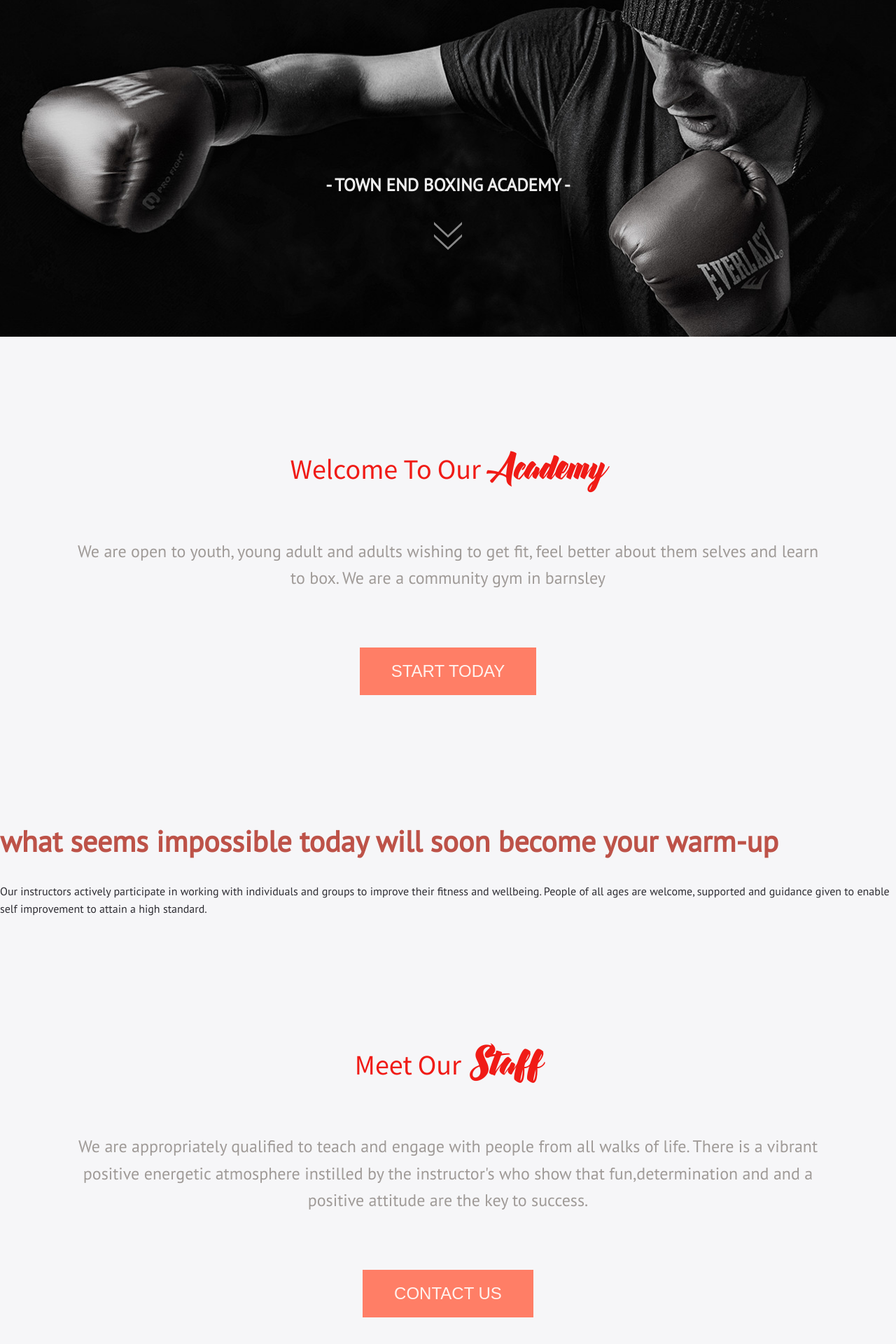
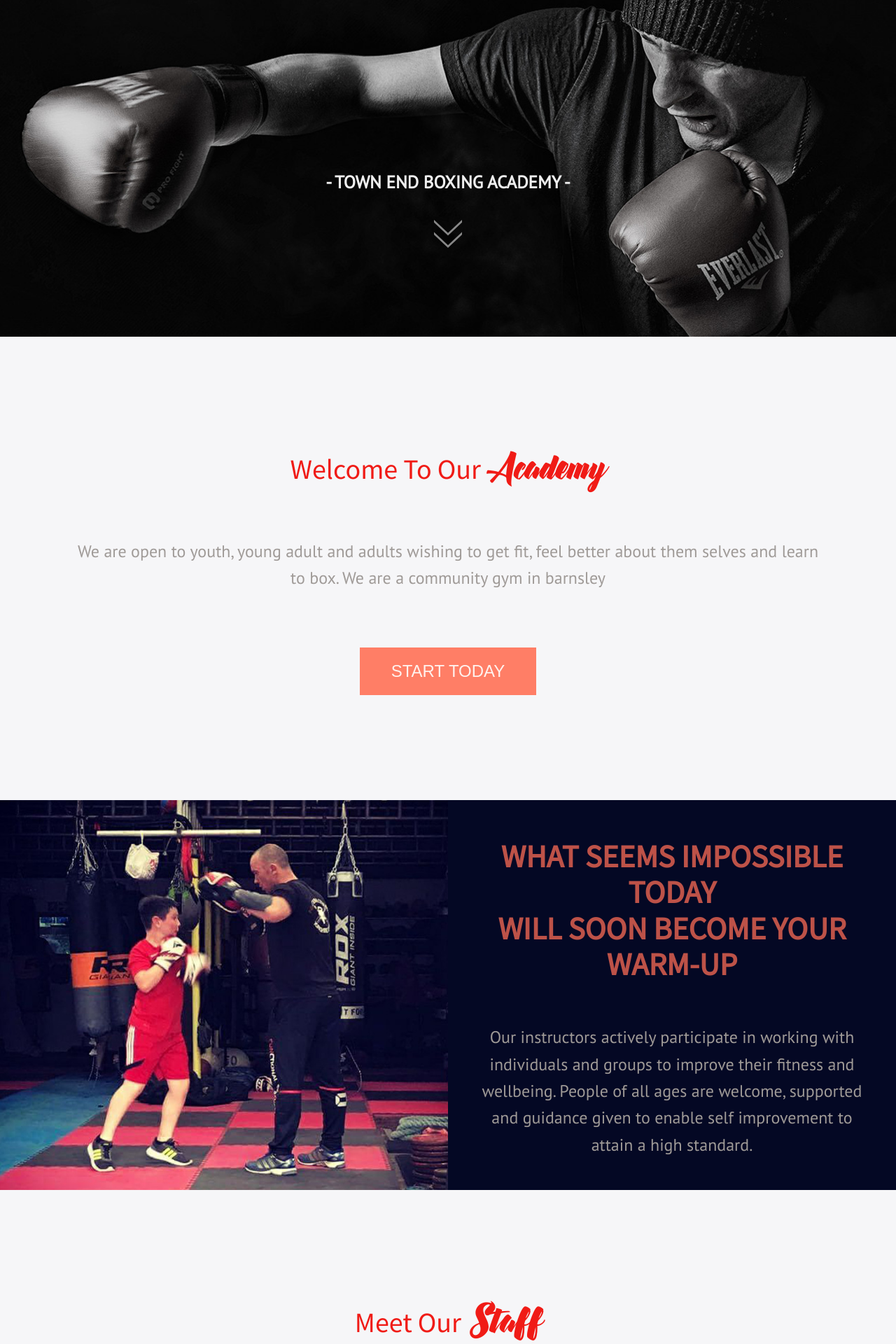
Before and after one commit to OziOcb/03_Project-box, a Jekyll site: the page built from index.html, in a window 1280 px wide. Shown: the part 401-2321 px from the top of the page at 70% size. Built offline with Jekyll 4.4.1, drawn with Linux system fonts in a browser that asks for light colours; nearby versions of some CDN libraries; Markdown is read by kramdown in place of the engine named in the settings.

Commit message:
finished Motto Section

```diff
--- a/_includes/motto.html
+++ b/_includes/motto.html
@@ -1 +1 @@
-<section class="motto"><h2 class="motto__fig">what seems impossible today will soon become your warm-up</h2><p class="motto__desc">Our instructors actively participate in working with individuals and groups to improve their fitness and wellbeing. People of all ages are welcome, supported and guidance given to enable self improvement to attain a high standard.</p></section>
+<section class="motto"><figure class="motto__fig"><img src="{{site.baseurl}}/assets/img/motto-img.jpg" alt="description" class="motto__fig-img"/></figure><div class="motto__wrap"><h2 class="motto__title">what seems impossible today<br>will soon become your warm-up</h2><p class="motto__desc">Our instructors actively participate in working with individuals and groups to improve their fitness and wellbeing. People of all ages are welcome, supported and guidance given to enable self improvement to attain a high standard.</p></div></section>
--- a/assets/css/1-base/_base.sass
+++ b/assets/css/1-base/_base.sass
@@ -103,9 +103,10 @@ body
 
 body
   background: $bg-color
-  font-size: 1.6rem
+  font-size: 2.4rem
   line-height: 1.6
   font-family: 'PT Sans', sans-serif
-  color: $text-color
+  color: #9f9a97
+  text-align: center
   -webkit-font-smoothing: antialiased
   -webkit-text-size-adjust: 100%
--- a/assets/css/4-layouts/_home.sass
+++ b/assets/css/4-layouts/_home.sass
@@ -18,7 +18,6 @@
   font-family: 'Source Sans Pro', sans-serif
   font-weight: 100
   text-transform: capitalize
-  text-align: center
   color: #f01b16
   margin-top: 7rem
   margin-bottom: 5rem
@@ -43,8 +42,6 @@
 
 .common__desc
   color: #9f9a97
-  text-align: center
-  font-size: 2.4rem
 
   max-width: 107rem
   margin-bottom: 5rem
--- a/assets/css/main.css
+++ b/assets/css/main.css
@@ -487,10 +487,11 @@ body {
 
 body {
   background: #F6F6F8;
-  font-size: 1.6rem;
+  font-size: 2.4rem;
   line-height: 1.6;
   font-family: 'PT Sans', sans-serif;
-  color: #2E2D33;
+  color: #9f9a97;
+  text-align: center;
   -webkit-font-smoothing: antialiased;
   -webkit-text-size-adjust: 100%; }
 
@@ -751,6 +752,74 @@ body {
     -webkit-transform: translateY(15%);
             transform: translateY(15%); } }
 
+.motto {
+  background: #040824;
+  text-align: center;
+  display: -webkit-box;
+  display: -ms-flexbox;
+  display: flex;
+  -webkit-box-orient: vertical;
+  -webkit-box-direction: normal;
+      -ms-flex-direction: column;
+          flex-direction: column; }
+  @media (min-width: 50.8125em) {
+    .motto {
+      -webkit-box-orient: horizontal;
+      -webkit-box-direction: normal;
+          -ms-flex-direction: row;
+              flex-direction: row; } }
+  .motto__fig {
+    margin: 0;
+    -webkit-box-flex: 1;
+        -ms-flex: 1;
+            flex: 1; }
+    @media (max-width: 50.75em) {
+      .motto__fig {
+        max-height: 40rem;
+        overflow: hidden; } }
+    .motto__fig-img {
+      width: 100%;
+      height: 100%;
+      -o-object-fit: cover;
+         object-fit: cover;
+      -o-object-position: 50% 50%;
+         object-position: 50% 50%; }
+  .motto__wrap {
+    -webkit-box-flex: 1;
+        -ms-flex: 1;
+            flex: 1;
+    display: -webkit-box;
+    display: -ms-flexbox;
+    display: flex;
+    -webkit-box-orient: vertical;
+    -webkit-box-direction: normal;
+        -ms-flex-direction: column;
+            flex-direction: column;
+    -webkit-box-align: center;
+        -ms-flex-align: center;
+            align-items: center;
+    -webkit-box-pack: center;
+        -ms-flex-pack: center;
+            justify-content: center; }
+  .motto__title {
+    font-family: 'Source Sans Pro', sans-serif;
+    font-size: 4.5rem;
+    text-transform: uppercase;
+    font-weight: 600;
+    margin-top: 6rem;
+    margin-bottom: 8rem; }
+    @media (min-width: 50.8125em) {
+      .motto__title {
+        margin-top: 2rem;
+        margin-bottom: 5rem;
+        max-width: 55rem; } }
+  .motto__desc {
+    margin-bottom: 8rem; }
+    @media (min-width: 50.8125em) {
+      .motto__desc {
+        margin: 1rem;
+        max-width: 55rem; } }
+
 .home-wrap {
   max-width: 128rem;
   margin-left: auto;
@@ -773,7 +842,6 @@ body {
   font-family: 'Source Sans Pro', sans-serif;
   font-weight: 100;
   text-transform: capitalize;
-  text-align: center;
   color: #f01b16;
   margin-top: 7rem;
   margin-bottom: 5rem; }
@@ -794,8 +862,6 @@ body {
 
 .common__desc {
   color: #9f9a97;
-  text-align: center;
-  font-size: 2.4rem;
   max-width: 107rem;
   margin-bottom: 5rem; }
   @media (min-width: 50.8125em) {
```
Also changed, not shown: _jadefiles/motto.jade (+5 -4 lines), assets/css/3-sections/_motto.sass (+56 -0 lines), 4 other files.
